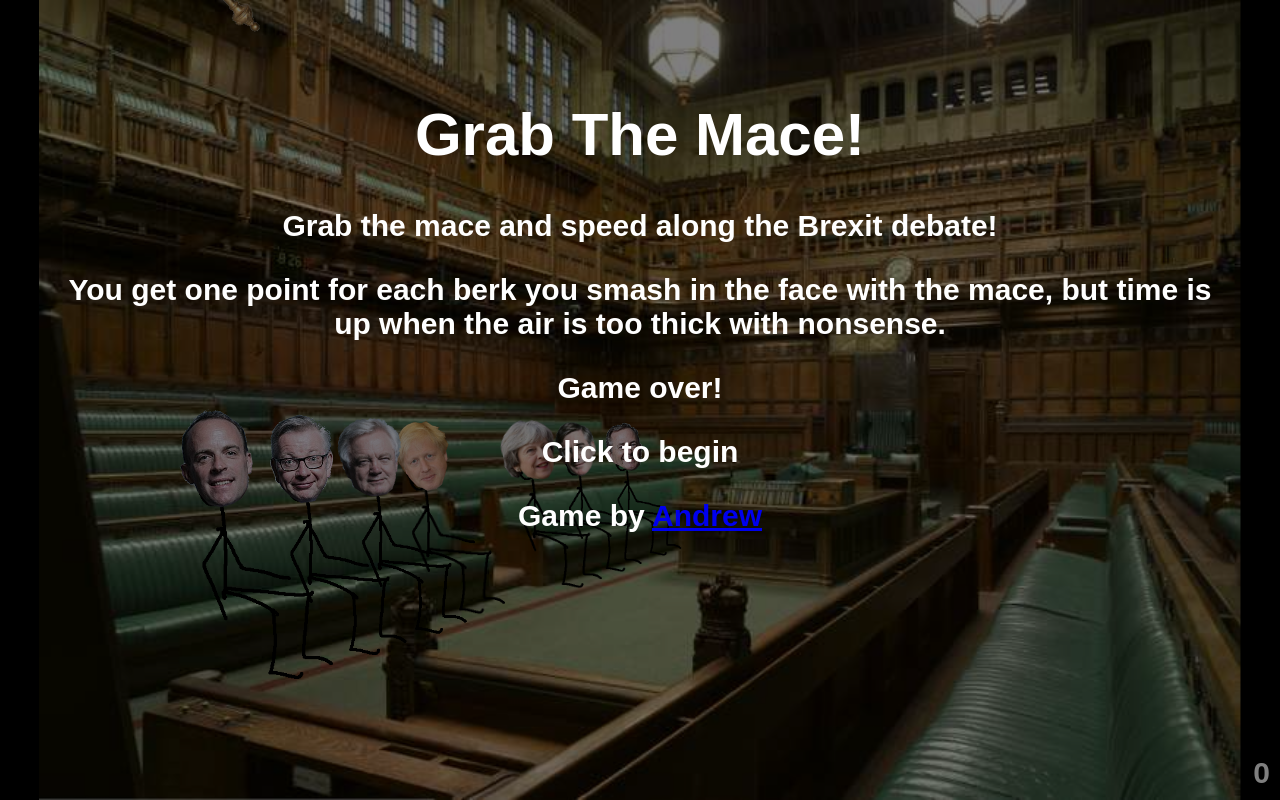
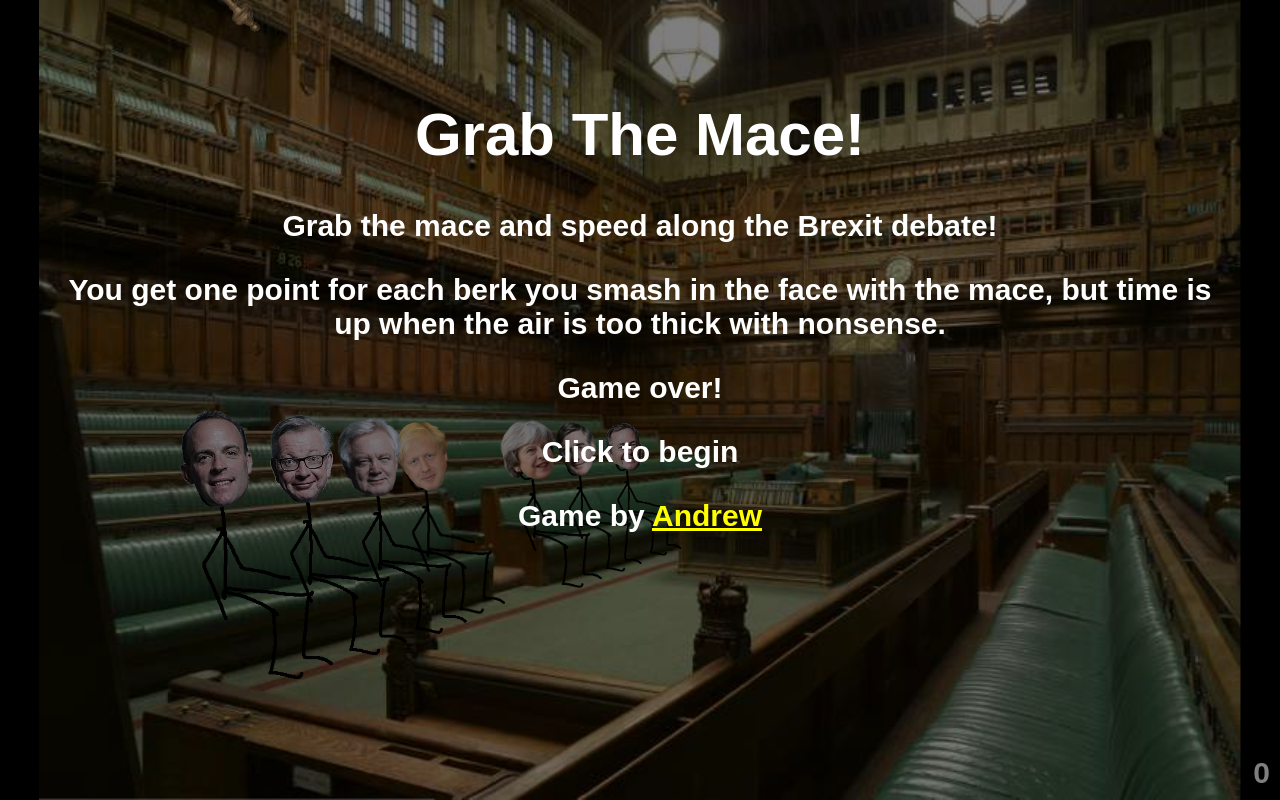
Before and after one commit to andrew-t/mace, a plain HTML site: page index.html in a window 1280 px wide. Drawn offline with Linux system fonts and the light colour scheme.

Commit message:
mostly commit to force github to update

```diff
--- a/style.css
+++ b/style.css
@@ -121,3 +121,6 @@ body.game-on #overlay,
 body:not(.game-over) #game-over
 body:not(.unstarted) #intro
 { display: none; }
+
+a { color: #ff0; }
+a:active, a:hover { color: #f00; }
```
